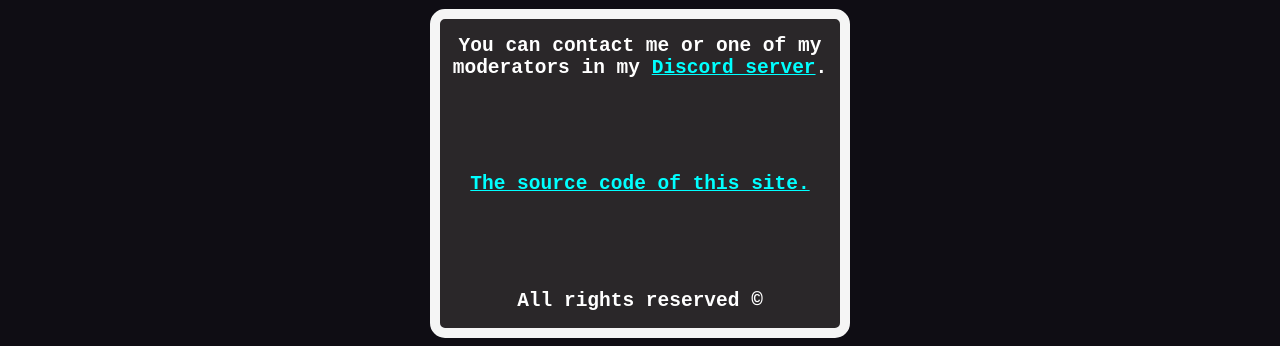
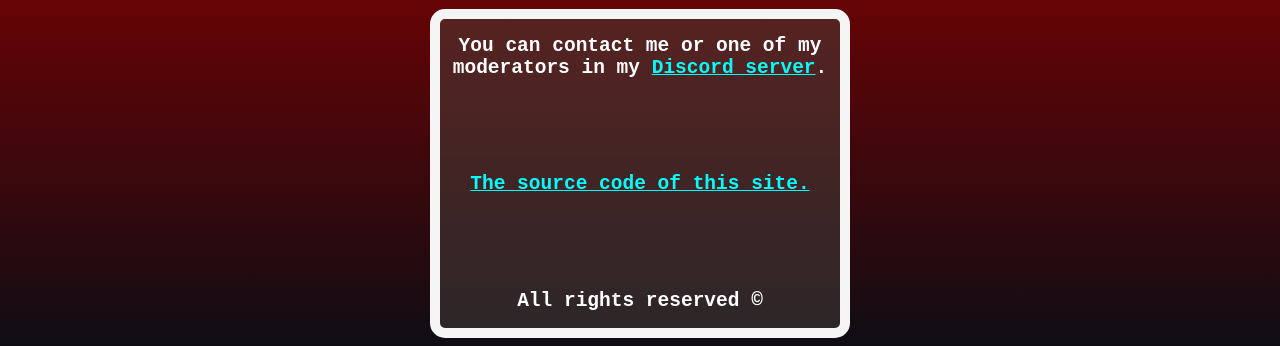
Before and after one commit to mrborghini/mrborghini.github.io, a plain HTML site: page index.html in a window 1280 px wide. Shown: the part 583-929 px from the top of the page. Drawn offline with Linux system fonts and the light colour scheme.

Commit message:
Update style.css

```diff
--- a/style/style.css
+++ b/style/style.css
@@ -1,5 +1,5 @@
 body {
-    background-color: rgb(15, 13, 20);
+    background-image: linear-gradient(#0f0d14, #840000, #0f0d14);
     color: whitesmoke;
 }
 
```
